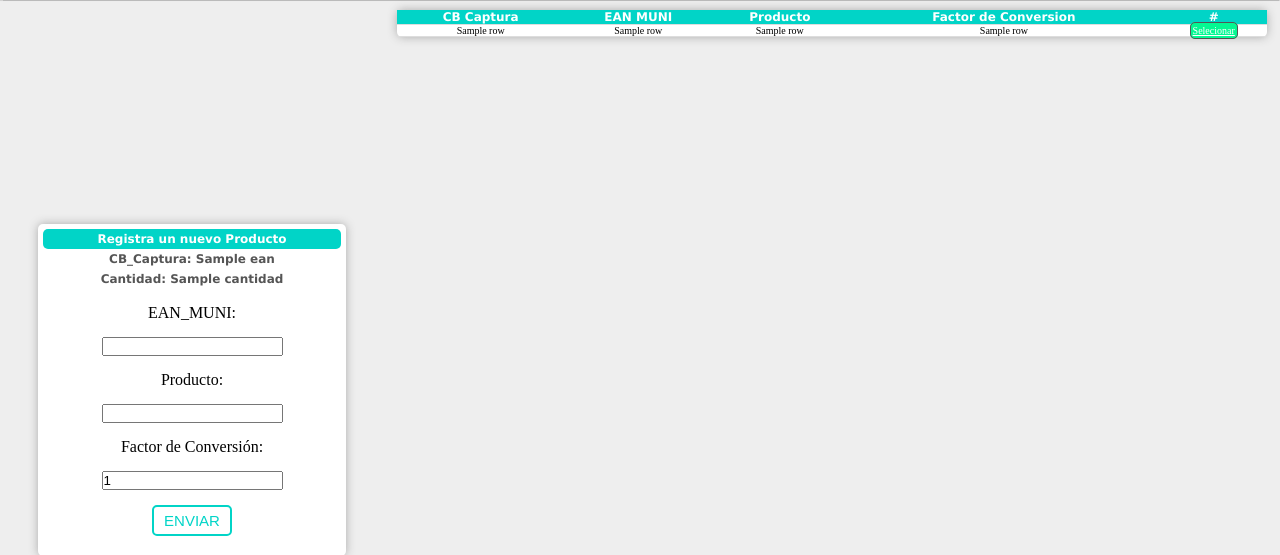
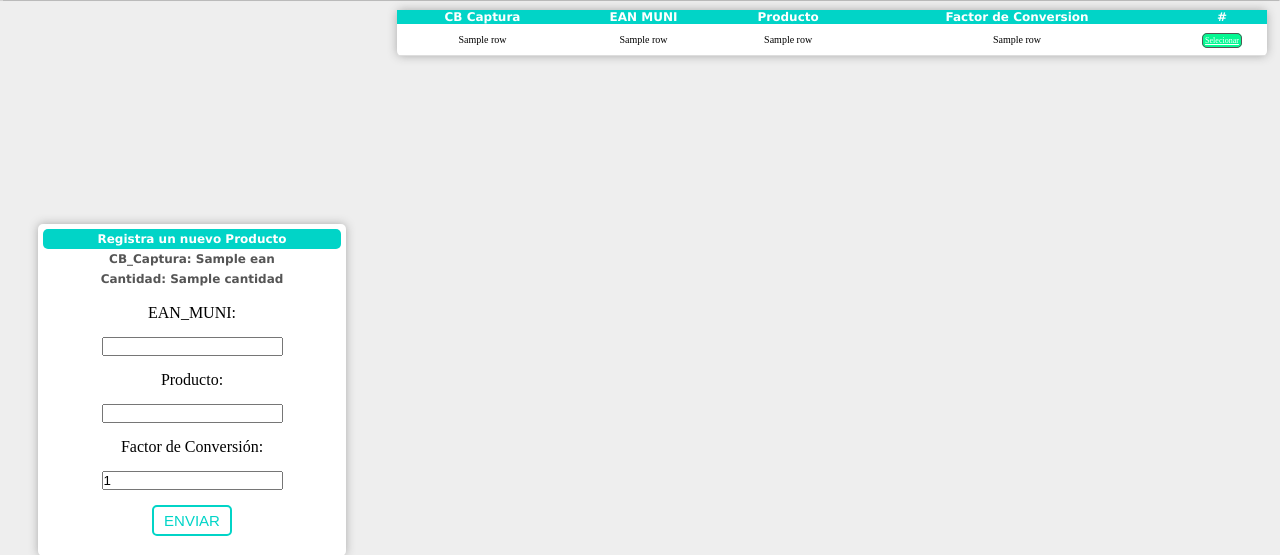
Before and after one commit to Carlosymh/aws-app, a Flask app: template templates/actualizacion/product.html in a window 1280 px wide. Shown: the part 45-600 px from the top of the page. Run offline with Flask 2, Linux system fonts and the light colour scheme; the template is opened without the code that fills it: most values are stand-ins (such as "Sample title", 1, 10 or a date in 2020); some libraries are stand-ins or nearby versions; some web fonts are replaced.

Commit message:
buton select 3

```diff
--- a/static/css/formsprodct.css
+++ b/static/css/formsprodct.css
@@ -52,10 +52,10 @@ table{
     border-radius:5px;
     border-collapse: collapse;
 }
-table tr{
-
+tbody tr td {
     padding: 10px 0;
-    border-bottom:1px solid#ddd;
+    margin-bottom: 5px;
+    border-bottom:1px solid #ddd;
 }
 
 .titulo{
@@ -126,6 +126,6 @@ thead,
     background: #04f892;
     color: #fff;
     border-radius: 5px;
-    font-size: 10px;
+    font-size: 8px;
     border: 1px solid #555;
 }
```
